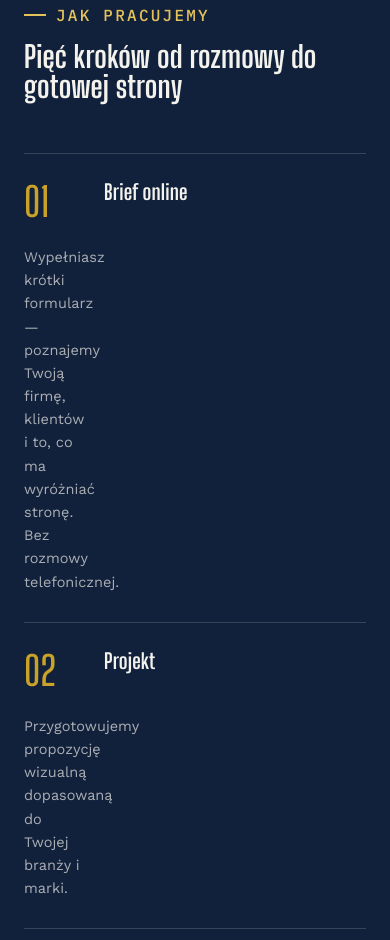
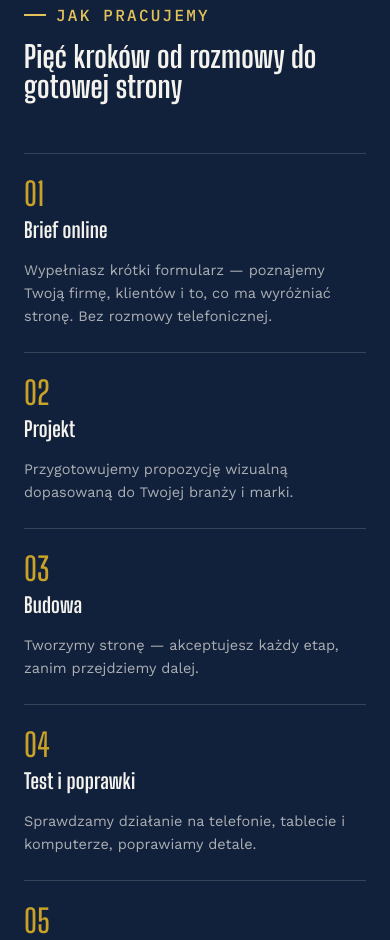
Before and after one commit to Tomasz-sites/pierwsza-strona-www, a plain HTML site: page index.html in a window 390 px wide. Shown: the part 3306-4246 px from the top of the page. Drawn offline with nearby package versions, Linux system fonts and the light colour scheme.

Commit message:
Update index.html

```diff
--- a/index.html
+++ b/index.html
@@ -384,7 +384,8 @@
     .problem-grid, .services-grid, .portfolio-grid, .pricing-grid{grid-template-columns:1fr 1fr;}
     .why-grid, .contact-grid{grid-template-columns:1fr;}
     .price-card.featured{transform:none;}
-    .process-row{grid-template-columns:56px 1fr; grid-template-areas:"num title" ". desc";}
+    .process-row{display:flex; flex-direction:column; gap:10px; padding:24px 0;}
+    .process-num{font-size:32px;}
   }
   @media (max-width:640px){
     section{padding:64px 0;}
```
